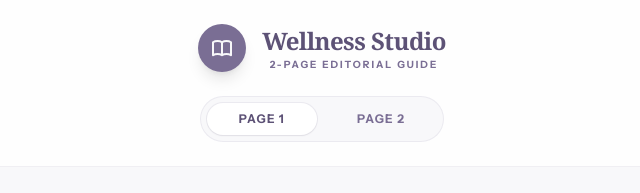
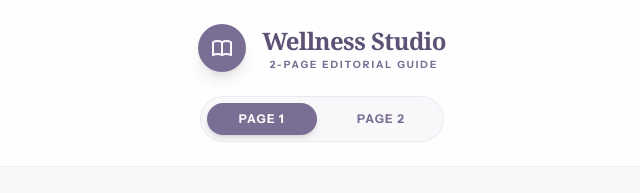
Before and after one commit to eleni-art/irreg-period-guide, a React (Vite) app: page / in a window 1280 px wide. Shown: the top 193 px of the page, without its empty margins (318-958 px from the left). Built offline with nearby package versions, Linux system fonts and the light colour scheme.

Commit message:
Update button styles for navigation tabs

```diff
--- a/App.tsx
+++ b/App.tsx
@@ -1,3 +1,4 @@
+
 import React, { useState } from 'react';
 import MagazinePreview from './components/MagazinePreview';
 import { PageType } from './types';
@@ -25,13 +26,13 @@ const App: React.FC = () => {
         <nav className="flex justify-center gap-2 p-1.5 bg-[#F8F8FA] rounded-full border border-[#7A6E94]/10">
           <button
             onClick={() => setActivePage('PAGE_1')}
-            className={`px-8 py-2 rounded-full text-xs font-bold uppercase tracking-widest transition-all ${activePage === 'PAGE_1' ? 'bg-white text-[#5D5276] shadow-sm ring-1 ring-[#7A6E94]/10' : 'text-[#7A6E94] hover:text-[#5D5276]'}`}
+            className={`px-8 py-2 rounded-full text-xs font-bold uppercase tracking-widest transition-all ${activePage === 'PAGE_1' ? 'bg-[#7A6E94] text-white shadow-md' : 'text-[#7A6E94] hover:text-[#5D5276] hover:bg-white/50'}`}
           >
             Page 1
           </button>
           <button
             onClick={() => setActivePage('PAGE_2')}
-            className={`px-8 py-2 rounded-full text-xs font-bold uppercase tracking-widest transition-all ${activePage === 'PAGE_2' ? 'bg-white text-[#5D5276] shadow-sm ring-1 ring-[#7A6E94]/10' : 'text-[#7A6E94] hover:text-[#5D5276]'}`}
+            className={`px-8 py-2 rounded-full text-xs font-bold uppercase tracking-widest transition-all ${activePage === 'PAGE_2' ? 'bg-[#7A6E94] text-white shadow-md' : 'text-[#7A6E94] hover:text-[#5D5276] hover:bg-white/50'}`}
           >
             Page 2
           </button>
```
